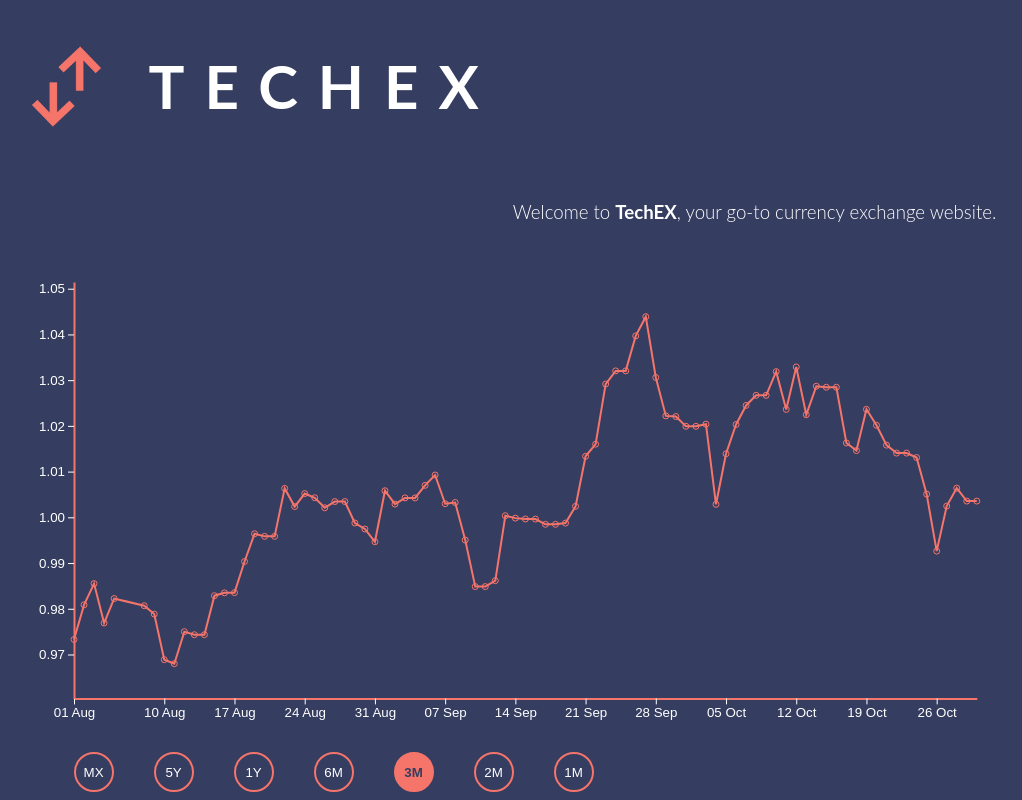
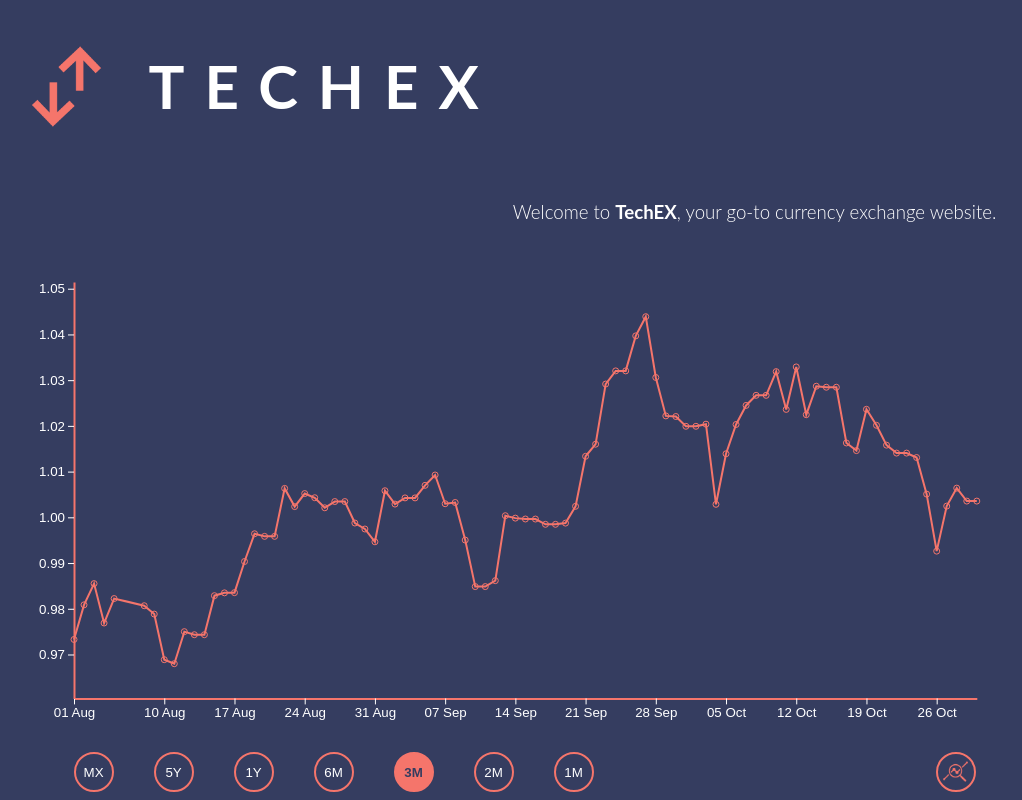
Before and after one commit to scottjanssen/TechEx, a React (Create React App) app in the folder react/: page / in a window 1280 px wide. Shown: the top 800 px of the page, without its empty margins (130-1152 px from the left). Built offline with nearby package versions, Linux system fonts and the light colour scheme.

Commit message:
added predict button with functionality with graph

```diff
--- a/react/src/MainPage.js
+++ b/react/src/MainPage.js
@@ -9,7 +9,16 @@ const MainPage = () => {
   const [values, setValues] = useState({
     base: 'USD',
     target: 'EUR',
-    data: []
+    histData: [],
+    predData: [
+      { date: '2022-10-31', rate: '1.013075' },
+      { date: '2022-11-01', rate: '1.005075' },
+      { date: '2022-11-02', rate: '0.992605' },
+      { date: '2022-11-03', rate: '1.00245' },
+      { date: '2022-11-03', rate: '1.006385' },
+      { date: '2022-11-05', rate: '1.00355' },
+      { date: '2022-11-06', rate: '1.00355' }
+    ]
   })
 
   const [dimensions, setDimensions] = useState(getDimensions())
@@ -20,7 +29,7 @@ const MainPage = () => {
       .then((d) => {
         setValues( (prevValues) => ({
           ...prevValues,
-          data: d,
+          histData: d,
         }))
       })
   }, [])
@@ -46,7 +55,7 @@ const MainPage = () => {
         </p>
       </div>
       <div className='container'>
-        <HistoricalChart base={ values.base } target={ values.target } allData={ values.data } dimensions={ dimensions } />
+        <HistoricalChart base={ values.base } target={ values.target } histData={ values.histData } predData={ values.predData } dimensions={ dimensions } />
       </div>
     </>
   )
--- /dev/null
+++ b/react/src/components/Buttons.js
@@ -0,0 +1,21 @@
+import predictIcon1 from '../media/predict-icon-1.png'
+import predictIcon2 from '../media/predict-icon-2.png'
+import predictIcon3 from '../media/predict-icon-3.png'
+
+const RangeOption = ({ range, option, handleOptionClick }) => {
+  return (
+    <button className={ 'rangeOption' + (range === option ? ' current' : '') } onClick={ handleOptionClick }>
+      { option }
+    </button>
+  )
+}
+
+const PredictButton = ({current, handleOptionClick }) => {
+  return (
+    <button className={ 'predictButton' + (current ? ' current' : '') } onClick={ handleOptionClick }>
+      <img height='25px' width='25px' style={ { marginLeft: '-2px', marginTop: '1px' } } src={ current ? predictIcon1 : predictIcon2 } alt='Predict Icon' />
+    </button>
+  )
+}
+
+export {RangeOption, PredictButton}
--- a/react/src/components/Header.js
+++ b/react/src/components/Header.js
@@ -3,11 +3,9 @@ import logo from '../media/icon-2.png'
 const Header = () => {
   return (
     <div className='container'>
-      <div className='row header'>
-        <div className='row'>
-          <img src={ logo } alt='Up-down arrow icon' width='85px' />
-          <h1 className='title'>TECHEX</h1>
-        </div>
+      <div className='row'>
+        <img src={ logo } alt='Up-down arrow icon' width='85px' />
+        <h1 className='title'>TECHEX</h1>
       </div>
     </div>
   )
--- a/react/src/components/HistoricalChart.js
+++ b/react/src/components/HistoricalChart.js
@@ -1,13 +1,15 @@
 import { useRef, useState, useEffect } from 'react'
 import * as d3 from 'd3'
 
-import RangeOption from './RangeOption'
+import { RangeOption, PredictButton } from './Buttons'
 
-const HistoricalChart = ({ base, target, allData, dimensions }) => {
+const HistoricalChart = ({ base, target, histData, predData, dimensions }) => {
   const ref = useRef(null)
 
   const [range, setRange] = useState('3M')
   const [data, setData] = useState('')
+
+  const [predict, setPredict] = useState(false)
 
   useEffect(() => {
     let start = new Date()
@@ -21,21 +23,25 @@ const HistoricalChart = ({ base, target, allData, dimensions }) => {
     }
 
     setData(() => {
-      return allData.map((d) => {
+      return histData.concat(predict ? predData : [])
+        .map((d) => {
           var [YYYY, MM, DD] = d.date.split('-')
 
           return {
             date: new Date(YYYY, MM - 1, DD),
             rate: +d.rate
-        }
-      }).filter(d => d.date >= start)
+          }})
+        .filter(d => d.date >= start)
     })
-  }, [range, allData])
+  }, [range, histData, predict, predData])
 
   useEffect(() => {
     if (!Array.isArray(data)) {
       return
     }
+
+    var today = new Date()
+    today = new Date(today.getFullYear(), today.getMonth(), today.getDate())
 
     // MARGIN CONVENTION
     const totalWidth = dimensions.width,
@@ -74,7 +80,7 @@ const HistoricalChart = ({ base, target, allData, dimensions }) => {
       .attr('transform', `translate(${ margin.left }, ${ margin.top })`)
 
     // DISPLAY AXES
-    let iter = Math.ceil(data.length / width * 70)
+    var iter = Math.ceil(data.length / width * 70)
     var xAxis = d3.axisBottom(x)
       .tickValues(data.filter((d, i) => i % iter === 0).map(d => d.date))
       .tickSizeOuter(0);
@@ -99,33 +105,29 @@ const HistoricalChart = ({ base, target, allData, dimensions }) => {
     var chart = plot.append('g')
 
     var path = chart.append('path')
-      .datum(data)
+      .datum(data.filter(d => d.date <= today))
       .attr('d', d3.line()
         .x(d => x(d.date))
         .y(d => y(d.rate)))
 
-    if (width / data.length > 3.5) {
-      var dots = chart.selectAll('circle')
-        .data(data)
-        .enter()
-        .append('circle')
-          .transition()
-          .attr('cx', d => x(d.date))
-          .attr('cy', d => y(d.rate))
-          .attr('r', 3);
-    } else {
-      let iter = Math.ceil(data.length / width * 4);
+    var pathPred = chart.append('path')
+      .datum(data.filter(d => d.date >= today))
+      .attr('d', d3.line()
+        .x(d => x(d.date))
+        .y(d => y(d.rate)))
+      .style('stroke-dasharray', '2, 2')
 
+    var iter = (width / data.length > 3.5) ? 1 : Math.ceil(data.length / width * 4)
     var dots = chart.selectAll('circle')
         .data(data.filter((d, i) => i % iter === 0))
         .enter()
         .append('circle')
           .attr('cx', d => x(d.date))
           .attr('cy', d => y(d.rate))
-          .attr('r', 3);
-    }
+          .attr('r', 3)
+          .style('filter', d => d.date > today ? 'brightness(150%)' : '')
 
-  }, [base, target, data, dimensions, range])
+  }, [base, target, data, dimensions, range, predict, predData])
 
   const handleRangeOptionClick = (e) => {
     setRange(e.target.textContent)
@@ -134,7 +136,8 @@ const HistoricalChart = ({ base, target, allData, dimensions }) => {
   return (
     <>
       <svg id='historical-chart' ref={ ref }></svg>
-      <div className='row' style={ { marginLeft: '50px', flexWrap: 'wrap' } }>
+      <div className='row stretch-row' style={ { marginLeft: '50px', marginRight: '20px', flexWrap: 'wrap' } }>
+        <div className='row' style={ { flexWrap: 'wrap' } }>
           <RangeOption range={ range } option='MX' handleOptionClick={ handleRangeOptionClick } />
           <RangeOption range={ range } option='5Y' handleOptionClick={ handleRangeOptionClick } />
           <RangeOption range={ range } option='1Y' handleOptionClick={ handleRangeOptionClick } />
@@ -143,6 +146,10 @@ const HistoricalChart = ({ base, target, allData, dimensions }) => {
           <RangeOption range={ range } option='2M' handleOptionClick={ handleRangeOptionClick } />
           <RangeOption range={ range } option='1M' handleOptionClick={ handleRangeOptionClick } />
         </div>
+        <div>
+          <PredictButton current={ predict } handleOptionClick={ () => { setPredict(prev => !prev) } } />
+        </div>
+      </div>
     </>
   )
 }
--- a/react/src/components/RangeOption.js
+++ /dev/null
@@ -1,9 +0,0 @@
-const RangeOption = ({ range, option, handleOptionClick }) => {
-  return (
-    <button className={ 'rangeOption' + (range === option ? ' current' : '') } onClick={ handleOptionClick }>
-      { option }
-    </button>
-  )
-}
-
-export default RangeOption
--- a/react/src/index.css
+++ b/react/src/index.css
@@ -38,7 +38,7 @@ code {
   gap: 40px;
 }
 
-.header {
+.stretch-row {
   justify-content: space-between;
 }
 
@@ -96,6 +96,34 @@ circle {
   transition-duration: 200ms;
 }
 
+.predictButton {
+  background-color: var(--primary-color);
+  width: 40px;
+  height: 40px;
+  border-radius: 50%;
+  border-color: var(--secondary-color);
+  border-style: solid;
+  color: var(--text-color);
+  cursor: pointer;
+  transition-duration: 300ms;
+}
+
+.predictButton:hover:not(.current) {
+  background-color: var(--primary-color);
+  color: var(--primary-color);
+  filter: brightness(150%);
+  font-weight: bold;
+  transition-duration: 400ms;
+}
+
+.predictButton.current {
+  background-color: var(--secondary-color);
+  color: var(--primary-color);
+  font-weight: bold;
+  padding: 0px;
+  transition-duration: 200ms;
+}
+
 @media screen and (max-width: 1024px) {
   #root {
     margin-left: 8%;
```
Also changed, not shown: react/src/media/predict-icon-2.png (renamed from react/src/media/project-icon-2.png), react/src/media/predict-icon-3.png (renamed from react/src/media/project-icon-3.png). Lines whose indentation alone changed are shown as unchanged.
